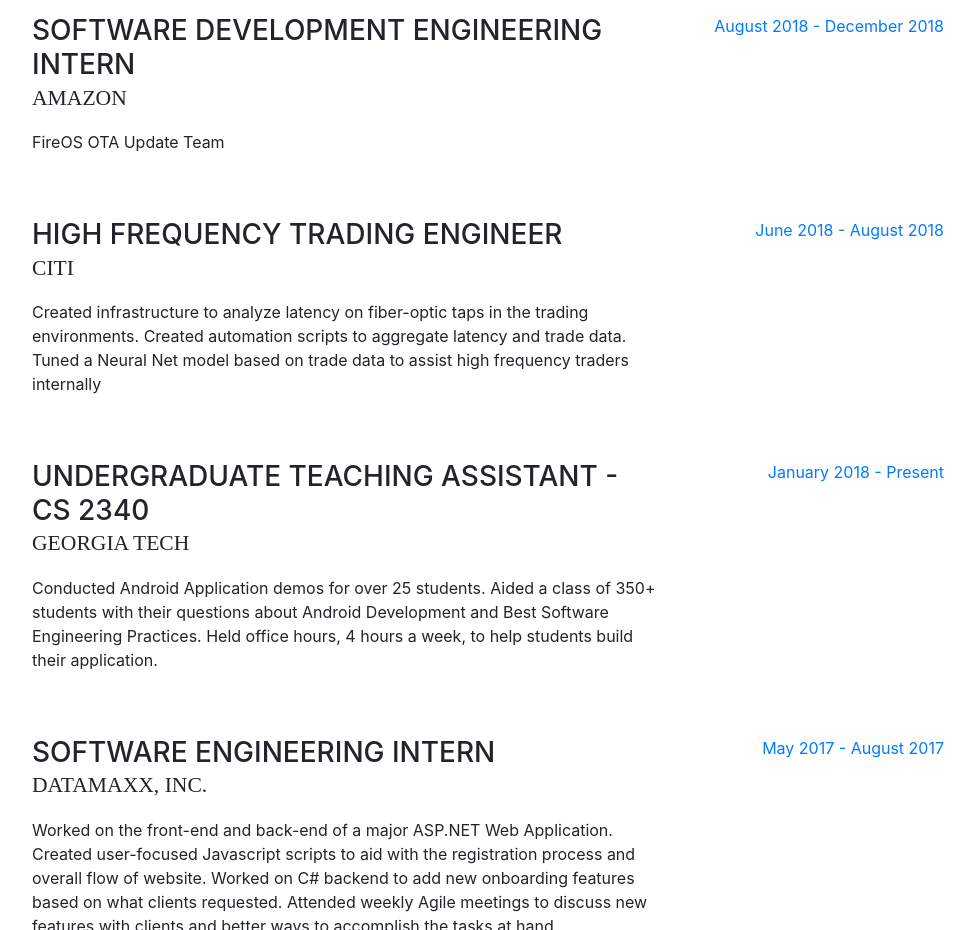
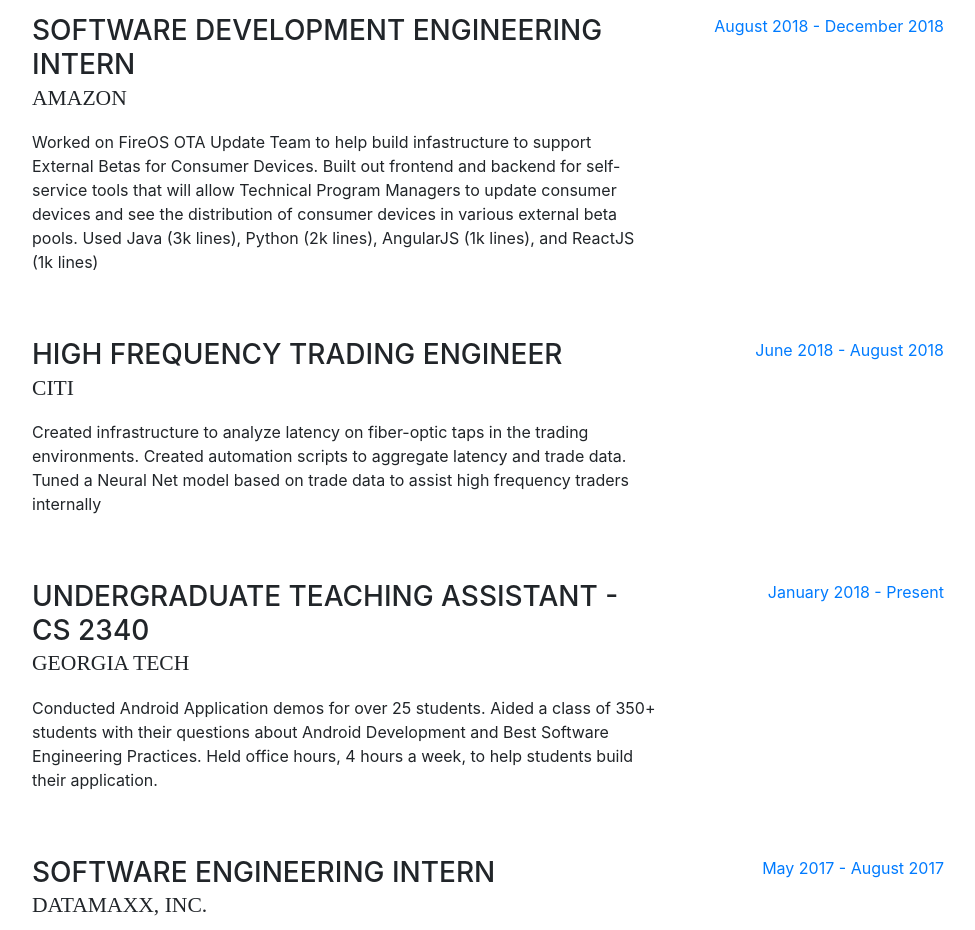
Before and after one commit to pbokey/pbokey.github.io, a website with bundled scripts: page index.html in a window 1280 px wide. Shown: the part 920-1850 px from the top of the page, without its empty margins (288-1263 px from the left). Built offline with nearby package versions, Linux system fonts and the light colour scheme; a web font is replaced by a local one.

Commit message:
added amazon description

```diff
--- a/index.html
+++ b/index.html
@@ -156,7 +156,11 @@
             <div class="resume-content mr-auto">
               <h3 class="mb-0">Software Development Engineering Intern</h3>
               <div class="subheading mb-3">Amazon</div>
-	      <p>FireOS OTA Update Team</p>
+	      	  <p>
+				  Worked on FireOS OTA Update Team to help build infastructure to support External Betas for Consumer Devices. Built out
+				  frontend and backend for self-service tools that will allow Technical Program Managers to update consumer devices and see the
+				  distribution of consumer devices in various external beta pools. Used Java (3k lines), Python (2k lines), AngularJS (1k lines), and ReactJS (1k lines)
+			  </p>
             </div>
             <div class="resume-date text-md-right">
               <span class="text-primary">August 2018 - December 2018</span>
```
